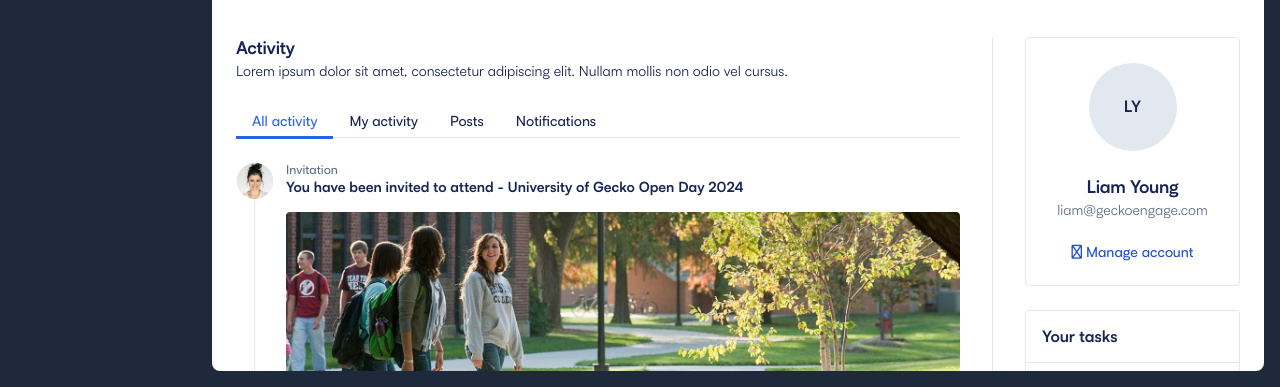
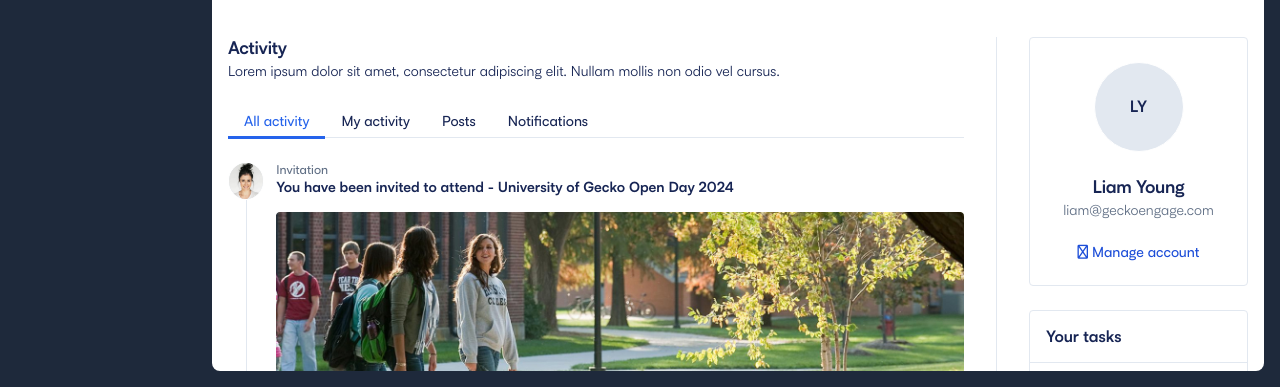
Before and after one commit to liamgecko/Gecko-Activity-Feed, a plain HTML site: page index.html in a window 1280 px wide. Shown: the part 413-800 px from the top of the page. Drawn offline with nearby package versions, Linux system fonts and the light colour scheme.

Commit message:
Add files via upload

```diff
--- a/css/Custom.css
+++ b/css/Custom.css
@@ -1,3 +1,7 @@
+* {
+  min-width: 0;
+}
+
 .gecko-events-embed-event-tabs-container {
   border: 1px solid #E2E8F0 !important;
   border-radius: 4px;
@@ -337,3 +341,16 @@
 .activity-feed-item:last-child:before {
   display: none;
 }
+
+.portal--app-body-wrapper {
+  width: 100%;
+  max-width: 1440px;
+  margin: 0 auto;
+}
+
+@media (max-width: 1684px) {
+  .portal--app-body-wrapper {
+    padding-left: 16px !important;
+    padding-right: 16px !important;
+  }
+}
```
